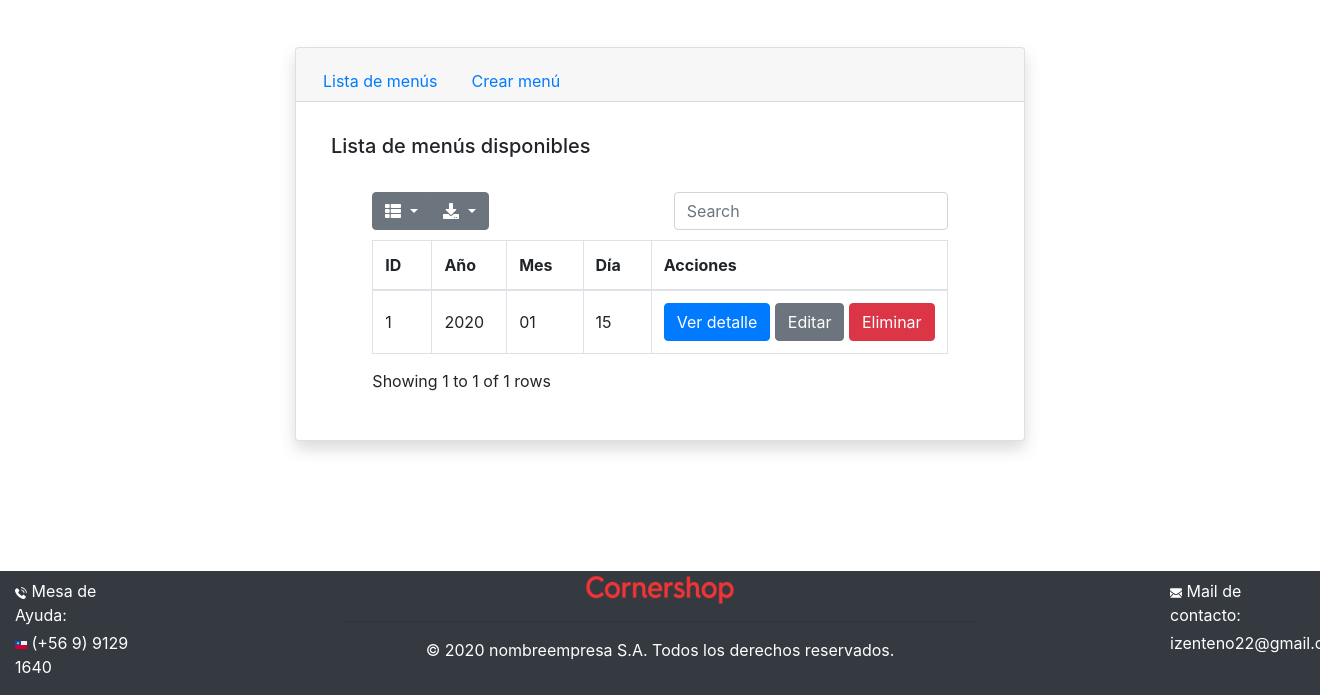
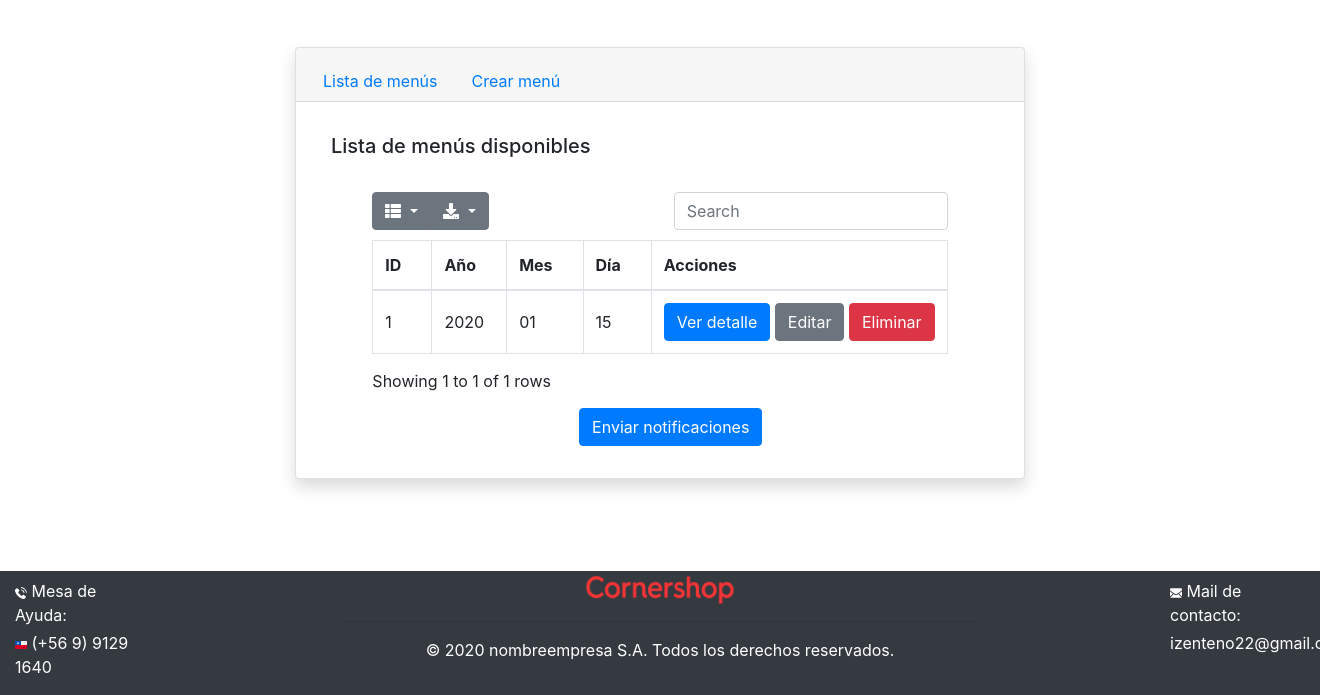
Before and after one commit to IgnacioZentenoSmith/Backend-Test-Zenteno, a Django app: template backendzenteno/templates/menus/menu.html in a window 1320 px wide; the page is wider, and only the part inside the window is pictured. Shown: the part 105-800 px from the top of that part. Run offline with Django 3.2, Linux system fonts and the light colour scheme; the template is opened without the code that fills it: most values are stand-ins (such as "Sample title", 1, 10 or a date in 2020); some libraries are stand-ins or nearby versions.

Commit message:
boton manual

```diff
--- a/backendzenteno/templates/menus/menu.html
+++ b/backendzenteno/templates/menus/menu.html
@@ -56,6 +56,19 @@ Lista de menus
                 </tbody>
             </table>
         </div>
+        <div class="col-12">
+            <form method="POST">
+                {% csrf_token %}
+
+                <div class="form-group row mb-0">
+                    <div class="col-md-6 offset-md-4">
+                        <button type="submit" class="btn btn-primary">
+                            Enviar notificaciones
+                        </button>
+                    </div>
+                </div>
+            </form>
+        </div>
     </div>
 </div>
 
```
